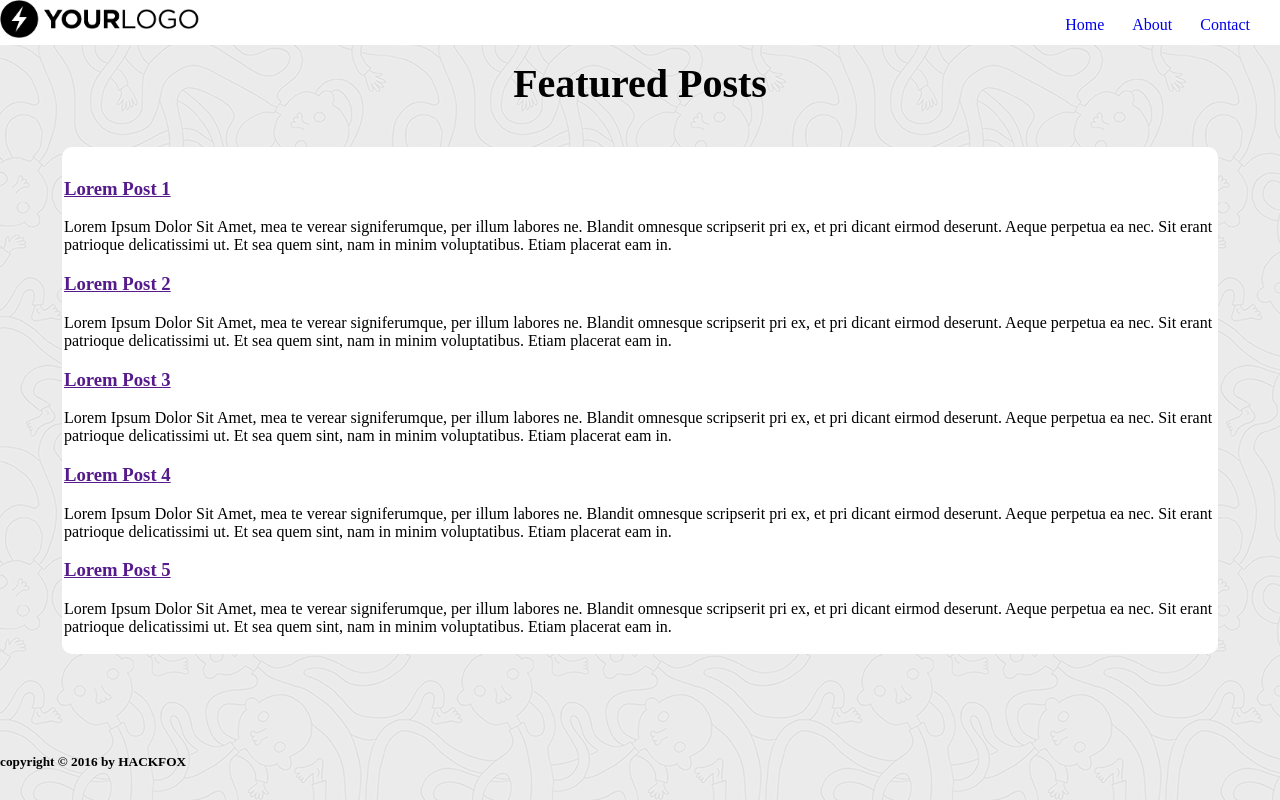
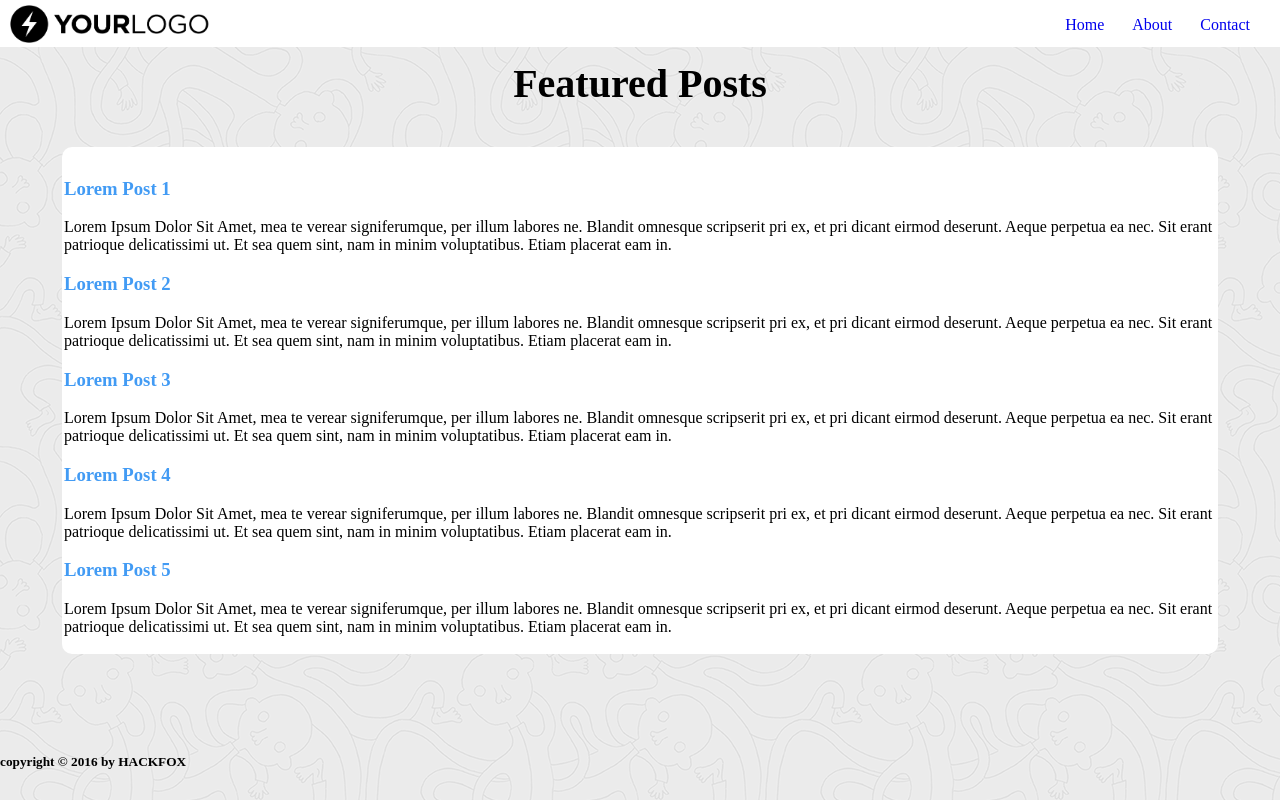
Before and after one commit to Yosua1011/project-css-layouting, a plain HTML site: page index.html in a window 1280 px wide. Drawn offline with Linux system fonts and the light colour scheme.

Commit message:
h3 font-style & color modified

```diff
--- a/style.css
+++ b/style.css
@@ -6,7 +6,7 @@ body {
 
 .header {
 	background-color: #FFF;
-	height: 45px;
+	height: 47px;
 	position: fixed;
 	top: 0px;
 	width: 100%;
@@ -14,8 +14,8 @@ body {
 }
 
 .logo {
-	top: 10000px;
-	left: 100px;
+	margin-top: 5px;
+	margin-left: 10px;
 }
 
 .navigation {
@@ -45,6 +45,15 @@ li {
 	font-style: bold;
 }
 
+a {
+	text-decoration: none;
+}
+
+h3 {
+	color: #429bf4;
+	font-style: regular;
+}
+
 #article-list {
   background-color: #FFF;
   border: 2px solid #FFF;
```
Also changed, not shown: index.html (indentation only).
